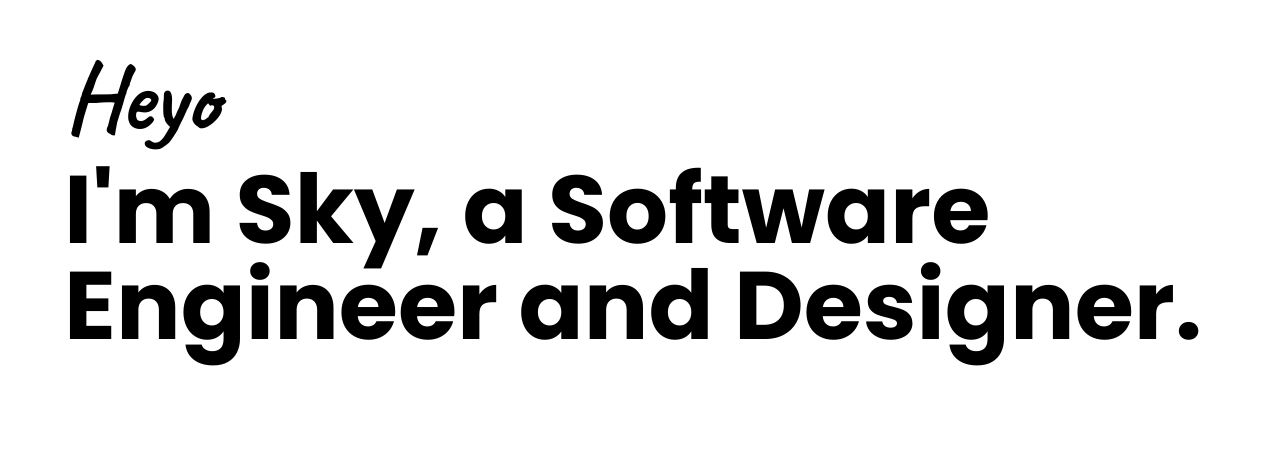
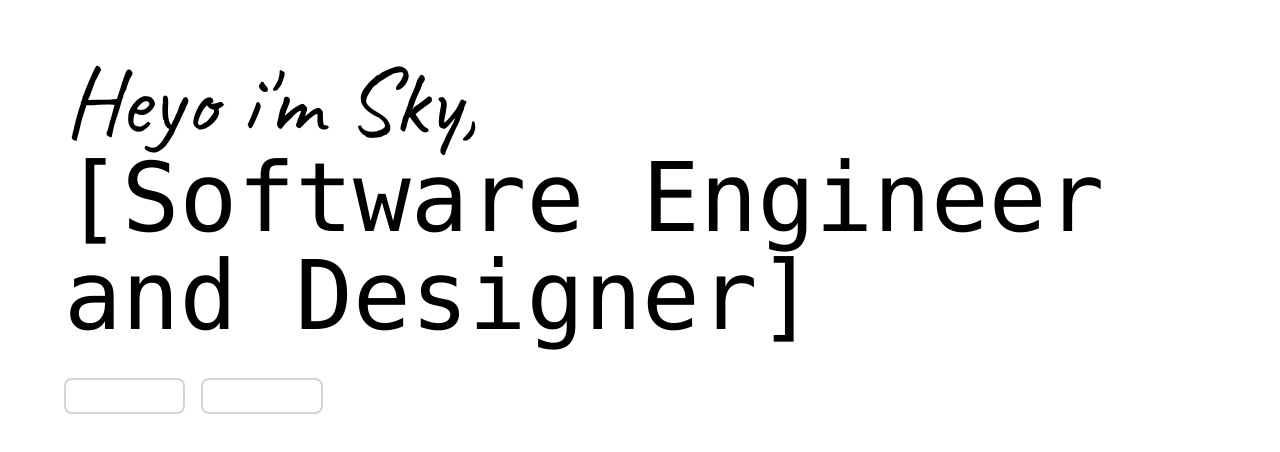
Before and after one commit to skystanoyevitch/sky-portfolio, a React (Create React App) app: page / in a window 1280 px wide. Shown: the part 166-618 px from the top of the page. Built offline with nearby package versions, Linux system fonts and the light colour scheme.

Commit message:
changed title font and styles

```diff
--- a/src/Pages/Home/Components/Hero.jsx
+++ b/src/Pages/Home/Components/Hero.jsx
@@ -43,27 +43,29 @@ function Hero() {
 						ref={comp}
 						className=" flex flex-col justify-center space-y-4 container mx-auto max-w-sm md:max-w-lg lg:max-w-6xl"
 					>
-						<p className="heyo text-5xl md:text-6xl xl:text-8xl font-caveat font-bold text-neutral-300">
+						{/* <p className="heyo text-5xl md:text-6xl xl:text-8xl font-poppins font-light text-neutral-300">
 							Heyo{" "}
-							{/* <span className="text-3xl md:text-7xl">🤙</span> */}
-						</p>
+						</p> */}
 
 						<div className="box">
-							<div className="text-5xl md:text-5xl xl:text-8xl font-poppins font-bold text-neutral-300">
-								I'm Sky, a Software Engineer and Designer.{" "}
-								{/* <span className="md:text-4xl lg:text-7xl">🧑</span> */}
+							<div className="text-5xl md:text-5xl xl:text-8xl font-caveat text-neutral-300">
+								Heyo i'm Sky,
+								<br />{" "}
+								<span className="font-mono">
+									[Software Engineer and Designer]{" "}
+								</span>
 							</div>
-							<div className="text-white text-sm md:text-base font-poppins font-light flex space-x-4 pt-8">
+							<div className="text-white text-sm md:text-base font-poppins font-semibold flex space-x-4 pt-8">
 								<a
 									href="/portfolio"
-									className="bg-orange-600 rounded-lg py-1 px-3 flex place-items-center"
+									className="bg-none border-2 border-orange-500 rounded-lg py-1 px-3 flex place-items-center"
 								>
 									<div>My Projects</div>
 								</a>
 								<a
 									href="https://twitter.com/Sky_webdev"
 									target="blank_"
-									className="bg-cyan-600 rounded-lg py-1 px-3 flex place-items-center"
+									className="bg-none border-2 border-cyan-500 rounded-lg py-1 px-3 flex place-items-center"
 								>
 									<div>Contact Me</div>
 								</a>
```
